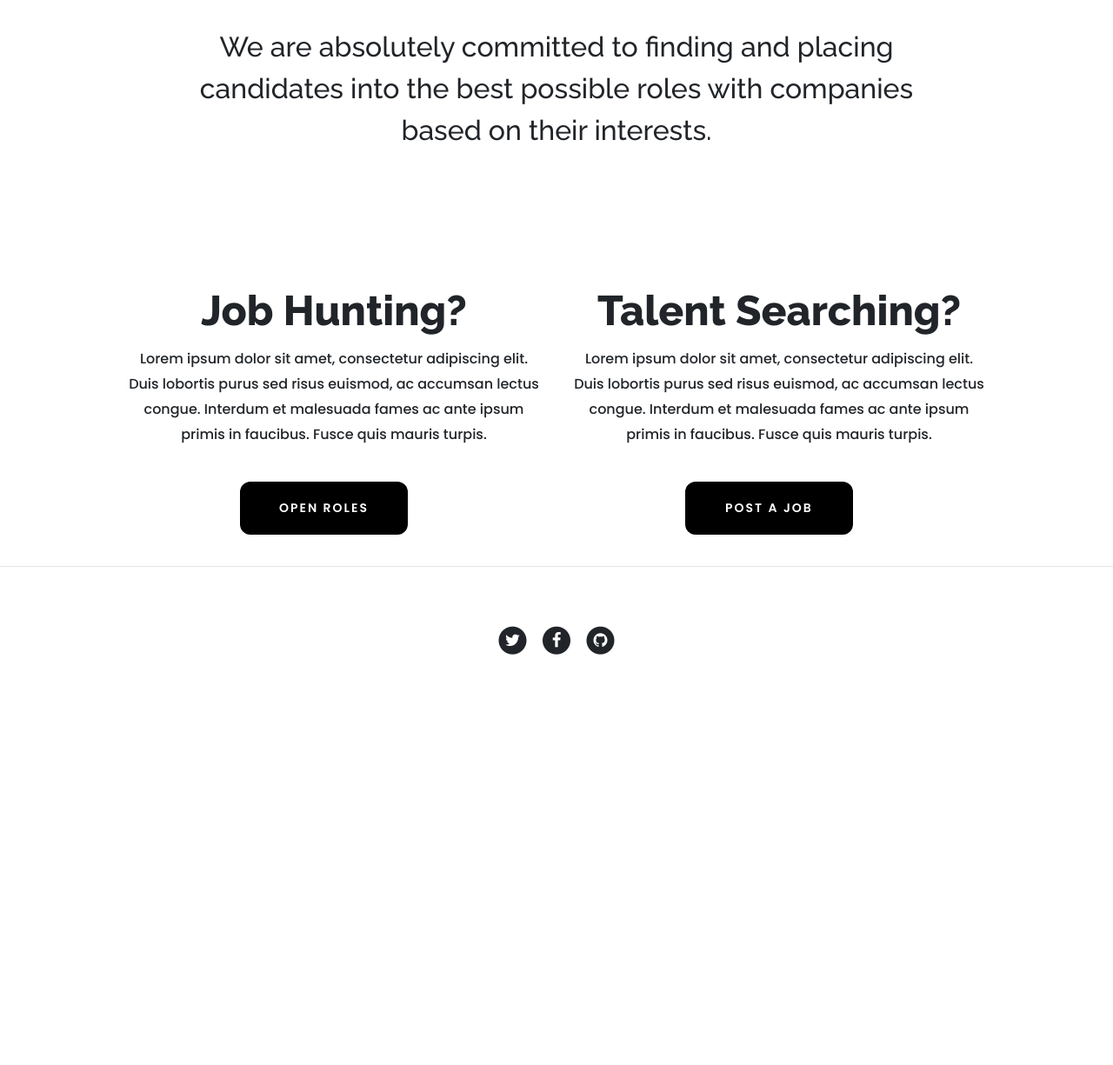
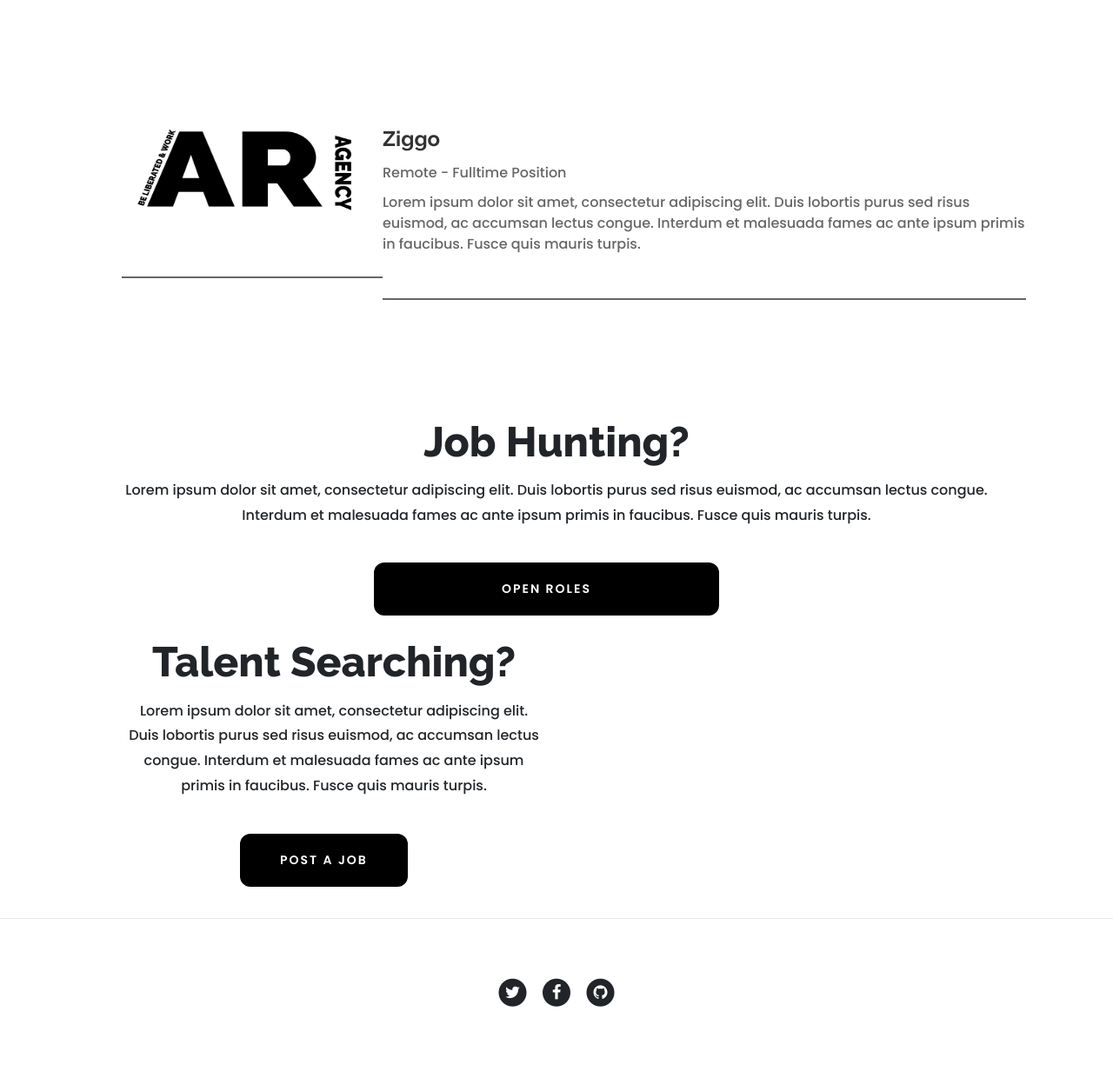
Before and after one commit to ayotundeakinsola/third-milestone-project, a Flask app: page /listing in a window 1280 px wide. Shown: the part 431-1656 px from the top of the page at 87% size. Before the commit the page ends 1184 px from the top, so only its background shows below. Run offline with Flask 2, Linux system fonts and the light colour scheme; some libraries are stand-ins or nearby versions.

Commit message:
styled listing.html and added job description

```diff
--- a/static/css/styles.css
+++ b/static/css/styles.css
@@ -110,7 +110,7 @@ body{
     display: flex;
     align-items: center;
     }
-    .listing{
+.listing{
     position: relative;
     background-image: url(../img/listing.jpg);
     background-repeat: no-repeat;
@@ -739,3 +739,68 @@ input[type=checkbox]:checked + label:after {
 .flasher {
      margin-left: 300px;
 }
+
+.joblist{
+    font-family: 'Raleway',Helvetica,Arial,Lucida,sans-serif!important;
+    font-weight: 700;
+    font-size: 24px;
+    line-height: 1.4em;
+    padding-bottom: 0px;
+    padding-top: 88px;
+    margin-bottom: -20px;
+    margin-left: -60px;
+}
+
+.innertext{
+    position: relative;
+    margin-top: -265px;
+    margin-left: 500px
+}
+
+.inlist{
+    color: #666;
+    font-size: 16px;
+    margin-bottom: 40px;
+    margin-left: -60px;
+}
+
+.inlist2{
+    margin-top: -30px;
+    color: #666;
+    font-size: 16px;
+    margin-left: -60px;
+    border-bottom: 2px solid;
+    padding-bottom: 50px;
+    border-color: #666;
+}
+
+
+}
+.img-list{
+    display: inline-block;
+    position: relative;
+    max-width: 100%;
+}
+
+#imggame {
+    padding-top: 80px;
+    margin-right: 100px;
+    float: left;
+    margin-top: -60px;
+    margin-bottom: 100px;
+}
+
+#imggame:after {
+    content: '';
+    display: block;
+    clear: both;
+}
+
+.imggame{
+    vertical-align: middle;
+    border-style: none;
+    padding-top: 155px;
+    margin-left: 140px;
+    margin-top: -100px;
+    border-bottom: 2px solid;
+    border-color: #666;
--- a/templates/listing.html
+++ b/templates/listing.html
@@ -12,21 +12,26 @@
             </div>
         </div>
     </section>
- <div class="section section_1">
-    <div class="rows row_1">
-        <div class="col">
-            <div class="text">
-                <p>We are absolutely committed to finding and placing candidates into the best possible roles with companies based on their interests.</p>
+    <section>
+            <div id="imggame">
+            <img src="/static/img/logo3.png" class="imggame" width="300px" height="400px">
+            <div class="innertext">
+                <h3 class="joblist">Ziggo</h3>
+                <p class="inlist">Remote - Fulltime Position</p>
+                <p class="inlist2">Lorem ipsum dolor sit amet, consectetur adipiscing elit. Duis lobortis purus sed risus euismod, ac accumsan lectus congue.
+                Interdum et malesuada fames ac ante ipsum primis in faucibus. Fusce quis mauris turpis.
+                </p>
             </div>
         </div>
-    </div>
+    </section>
     <div class="row rows row_2">
-        <div class="col-md-6 column">
+        <div class="col-md-12 column">
             <div class="text2">
                 <div class="description">
                     <h2 class="head">Job Hunting?</h2>
                     <div>
-                        Lorem ipsum dolor sit amet, consectetur adipiscing elit. Duis lobortis purus sed risus euismod, ac accumsan lectus congue. Interdum et malesuada fames ac ante ipsum primis in faucibus. Fusce quis mauris turpis.
+                        Lorem ipsum dolor sit amet, consectetur adipiscing elit. Duis lobortis purus sed risus euismod, ac accumsan lectus congue.
+                        Interdum et malesuada fames ac ante ipsum primis in faucibus. Fusce quis mauris turpis.
                     </div>
                 </div>
                 <div class="buttons">
@@ -48,5 +53,4 @@
             </div>
         </div>
     </div>
-</div>
 {% endblock %}
```
Lines whose indentation alone changed are shown as unchanged.
